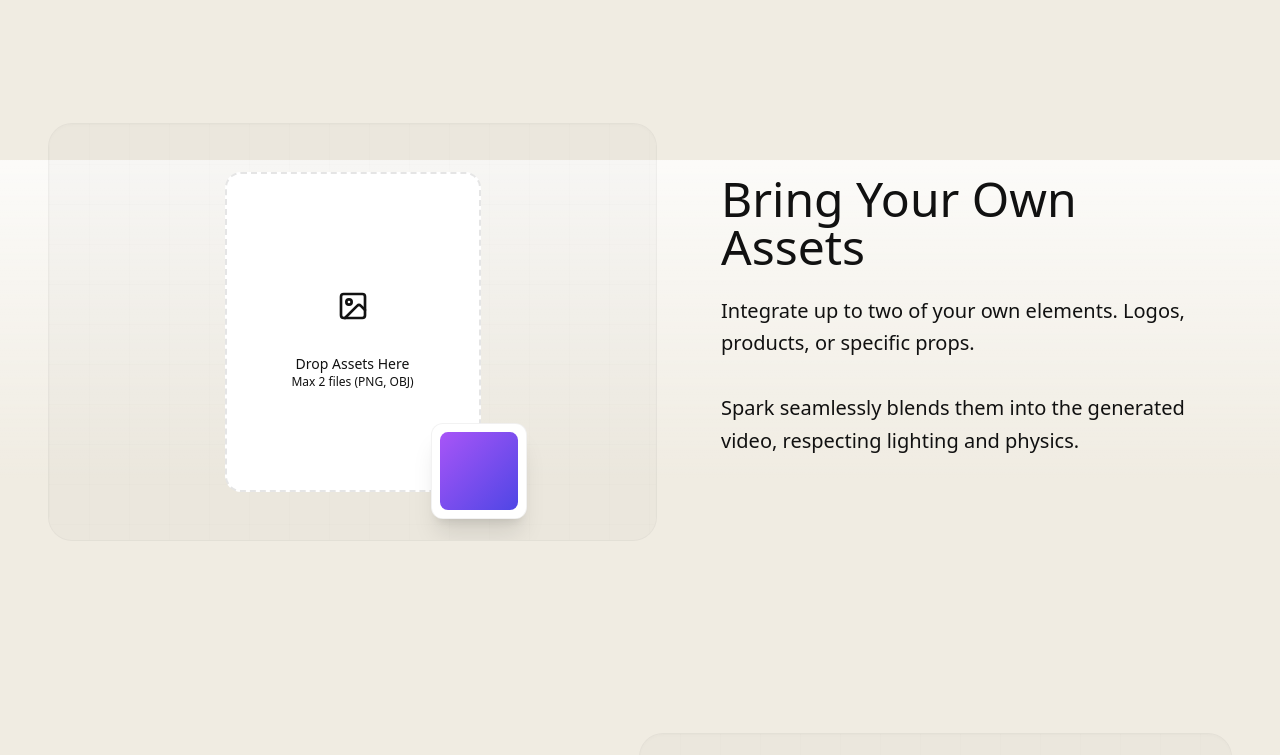
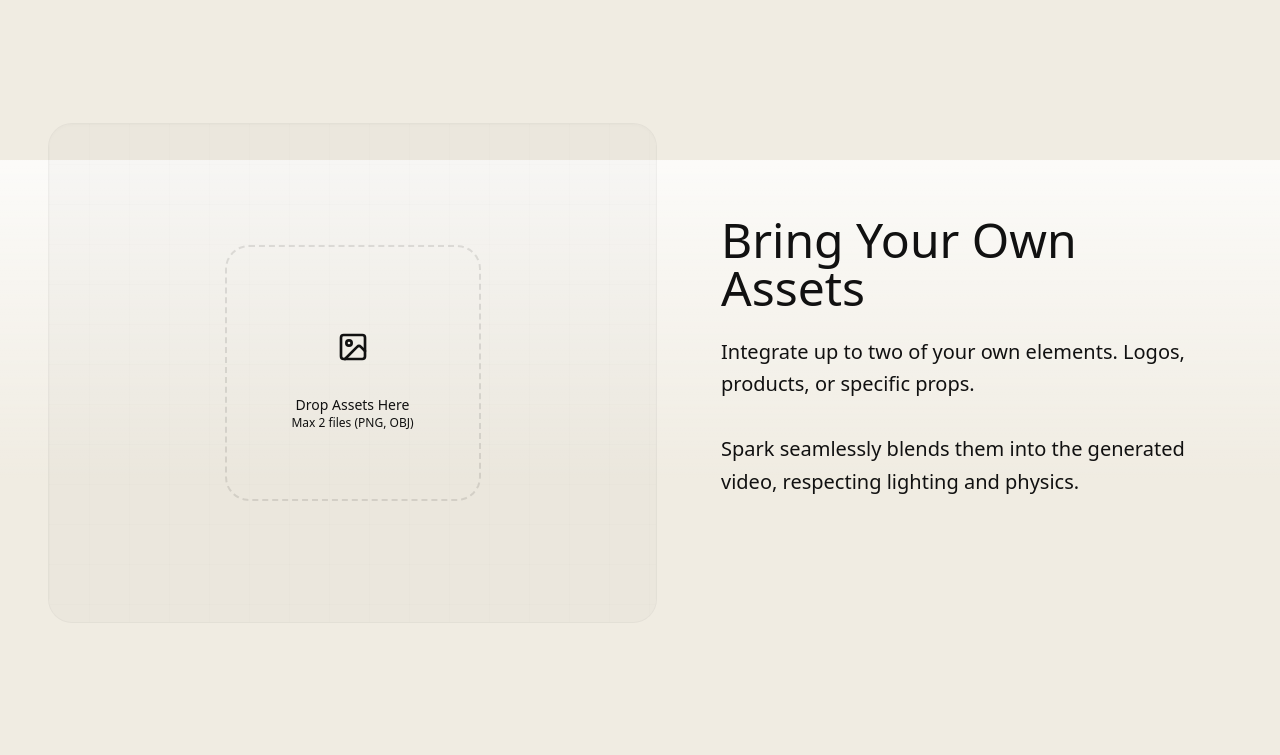
Before and after one commit to Melies-Ai/Melies_Website, a React (Vite) app: page /spark in a window 1280 px wide. Shown: the part 1440-2195 px from the top of the page. Built offline with nearby package versions, Linux system fonts and the light colour scheme.

Commit message:
feat: Implement animated asset integration section with new `AssetCard` component and dynamic drop/reveal animation.

```diff
--- a/src/pages/Spark.jsx
+++ b/src/pages/Spark.jsx
@@ -1,6 +1,6 @@
 import React from 'react';
-import { motion, useMotionValue, useSpring, useMotionTemplate } from 'framer-motion';
-import { Zap, TrendingUp, Smartphone, Repeat, Layers, Image as ImageIcon, Music, Mic, Volume2, ShoppingBag, Utensils, Cpu } from 'lucide-react';
+import { motion, useMotionValue, useSpring, useMotionTemplate, AnimatePresence } from 'framer-motion';
+import { Zap, TrendingUp, Smartphone, Repeat, Layers, Image as ImageIcon, Music, Mic, Volume2, ShoppingBag, Utensils, Cpu, X, Palmtree, User } from 'lucide-react';
 import rawFrame from '../assets/spark_raw.png';
 import renderFrame from '../assets/spark_render.png';
 import consistency1 from '../assets/spark_consistency_1.webp';
@@ -127,7 +127,65 @@
     );
 };
 
+const AssetCard = ({ image, type, icon: Icon, delay }) => (
+    <motion.div
+        initial={{ opacity: 0, scale: 0.8, y: 20 }}
+        animate={{ opacity: 1, scale: 1, y: 0 }}
+        transition={{ duration: 0.5, delay, type: "spring", bounce: 0.4 }}
+        className="relative w-40 h-40 rounded-2xl overflow-hidden shadow-lg group"
+    >
+        <img src={image} alt={type} className="w-full h-full object-cover" />
+        <div className="absolute inset-0 bg-black/10 group-hover:bg-black/0 transition-colors" />
+
+        {/* Close Button */}
+        <div className="absolute top-2 right-2 w-8 h-8 bg-white/30 backdrop-blur-md rounded-full flex items-center justify-center text-white hover:bg-white/50 transition-colors cursor-pointer">
+            <X size={16} />
+        </div>
+
+        {/* Label */}
+        <div className="absolute bottom-2 left-2 right-2">
+            <div className="bg-white/90 backdrop-blur-md rounded-full py-1.5 px-3 flex items-center gap-2 shadow-sm">
+                <Icon size={14} className="text-ink" />
+                <span className="text-xs font-medium text-ink">{type}</span>
+            </div>
+        </div>
+    </motion.div>
+);
+
 const AssetIntegration = () => {
+    const [animationState, setAnimationState] = React.useState(0); // 0: Empty, 1: Drop 1, 2: Show 1, 3: Drop 2, 4: Show 2
+
+    React.useEffect(() => {
+        let isMounted = true;
+        const sequence = async () => {
+            while (isMounted) {
+                if (!isMounted) break;
+                setAnimationState(0);
+                await new Promise(r => setTimeout(r, 1000));
+
+                if (!isMounted) break;
+                // Drop 1
+                setAnimationState(1);
+                await new Promise(r => setTimeout(r, 600));
+                if (!isMounted) break;
+                setAnimationState(2); // Show Location
+
+                await new Promise(r => setTimeout(r, 1000));
+
+                if (!isMounted) break;
+                // Drop 2
+                setAnimationState(3);
+                await new Promise(r => setTimeout(r, 600));
+                if (!isMounted) break;
+                setAnimationState(4); // Show Character
+
+                await new Promise(r => setTimeout(r, 3000));
+            }
+        };
+        sequence();
+        return () => { isMounted = false; };
+    }, []);
+
     return (
         <div className="w-full py-24 relative overflow-hidden flex flex-col items-center justify-center">
             <div className="max-w-7xl w-full px-8 flex flex-col md:flex-row-reverse items-center gap-16">
@@ -140,13 +198,25 @@
                     </p>
                 </div>
 
-                <div className="flex-1 w-full sunken-canvas bg-[#F0ECE2] shadow-inner rounded-[40px] p-12 relative overflow-hidden flex items-center justify-center">
+                <div className="flex-1 w-full sunken-canvas bg-[#F0ECE2] shadow-inner rounded-[40px] p-12 relative overflow-hidden flex items-center justify-center h-[500px]">
                     <div className="absolute inset-0 opacity-20" style={{
                         backgroundImage: 'linear-gradient(rgba(0,0,0,0.05) 1px, transparent 1px), linear-gradient(90deg, rgba(0,0,0,0.05) 1px, transparent 1px)',
                         backgroundSize: '40px 40px'
                     }} />
 
-                    <div className="relative w-64 h-80 bg-white rounded-2xl border-2 border-dashed border-black/10 flex flex-col items-center justify-center gap-4">
+                    {/* Drop Zone Container */}
+                    <div className="relative w-full max-w-md h-full flex flex-col items-center justify-center">
+
+                        {/* Empty State / Drop Zone */}
+                        <AnimatePresence mode="wait">
+                            {animationState === 0 && (
+                                <motion.div
+                                    initial={{ opacity: 0 }}
+                                    animate={{ opacity: 1 }}
+                                    exit={{ opacity: 0 }}
+                                    className="absolute inset-0 flex items-center justify-center"
+                                >
+                                    <div className="w-64 h-64 rounded-3xl border-2 border-dashed border-black/10 flex flex-col items-center justify-center gap-4">
                                         <div className="w-16 h-16 rounded-full bg-accent/10 flex items-center justify-center text-accent">
                                             <ImageIcon size={32} />
                                         </div>
@@ -154,15 +224,47 @@
                                             <div className="text-sm font-medium text-ink">Drop Assets Here</div>
                                             <div className="text-xs text-ink/40">Max 2 files (PNG, OBJ)</div>
                                         </div>
+                                    </div>
+                                </motion.div>
+                            )}
+                        </AnimatePresence>
 
-                        {/* Simulated Uploaded Asset */}
+                        {/* Dropping Files Animation */}
+                        <AnimatePresence>
+                            {(animationState === 1 || animationState === 3) && (
                                 <motion.div
-                            animate={{ y: [0, -10, 0] }}
-                            transition={{ duration: 3, repeat: Infinity, ease: "easeInOut" }}
-                            className="absolute -right-12 -bottom-8 w-24 h-24 bg-white rounded-xl shadow-xl border border-black/5 p-2 rotate-12"
+                                    initial={{ y: -200, opacity: 0, rotate: -10 }}
+                                    animate={{ y: 0, opacity: 1, rotate: 0 }}
+                                    exit={{ scale: 0.5, opacity: 0 }}
+                                    transition={{ type: "spring", damping: 20 }}
+                                    className="absolute z-20"
                                 >
-                            <div className="w-full h-full bg-gradient-to-br from-purple-500 to-indigo-600 rounded-lg" />
+                                    <div className="w-24 h-32 bg-white rounded-lg shadow-xl border border-black/5 flex items-center justify-center">
+                                        <ImageIcon size={32} className="text-ink/20" />
+                                    </div>
                                 </motion.div>
+                            )}
+                        </AnimatePresence>
+
+                        {/* Revealed Cards */}
+                        <div className="flex gap-6 z-10">
+                            {animationState >= 2 && (
+                                <AssetCard
+                                    image={consistency2}
+                                    type="Location"
+                                    icon={Palmtree}
+                                    delay={0}
+                                />
+                            )}
+                            {animationState >= 4 && (
+                                <AssetCard
+                                    image={consistency1}
+                                    type="Character"
+                                    icon={User}
+                                    delay={0}
+                                />
+                            )}
+                        </div>
                     </div>
                 </div>
             </div>
```
Lines whose indentation alone changed are shown as unchanged.
